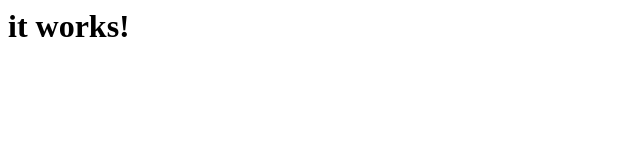
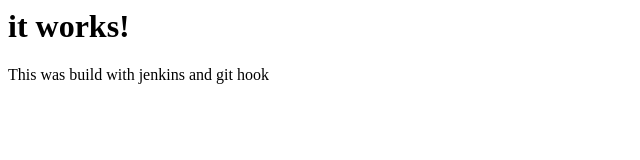
Before and after one commit to 0x6b61747a65/jenkins, a plain HTML site: page index.html in a window 1280 px wide. Shown: the whole page, without its empty margins (0-640 px from the left). Drawn offline with Linux system fonts and the light colour scheme.

Commit message:
trying to build html with jenkins

```diff
--- a/index.html
+++ b/index.html
@@ -1 +1,3 @@
 <h1>it works!</h1>
+
+<p>This was build with jenkins and git hook</p>
```
